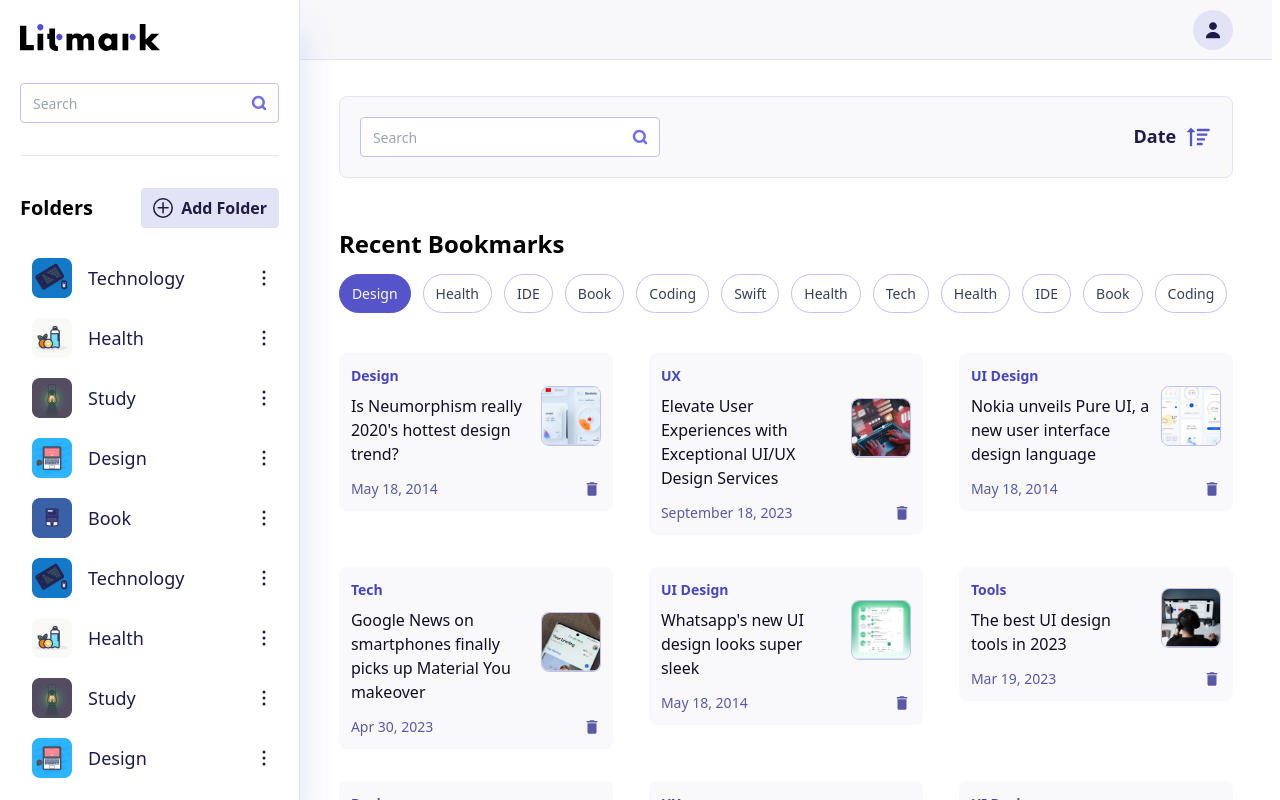
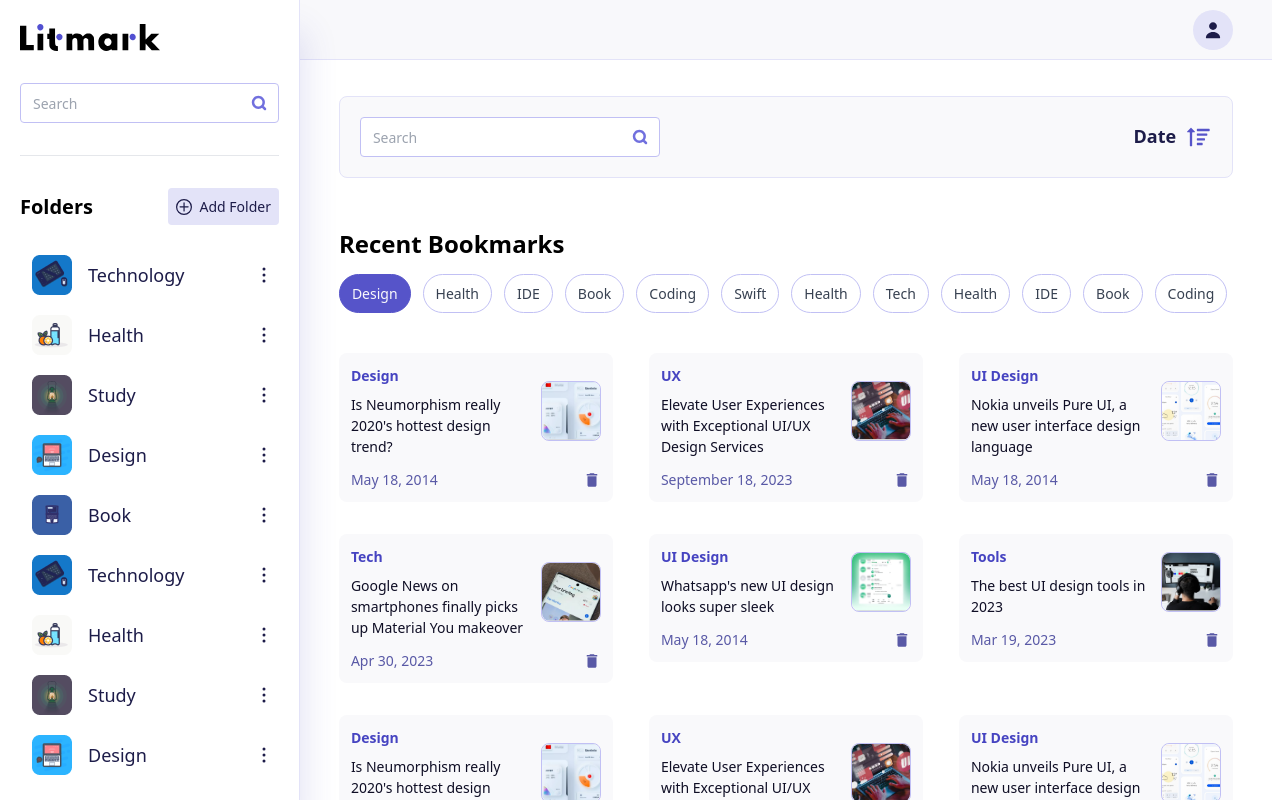
Before and after one commit to abhishek98s/LITMARK_FRONTEND, an Angular app in the folder Client/: page /top in a window 1280 px wide. Shown: the top 800 px of the page. Built offline with nearby package versions, Linux system fonts and the light colour scheme.

Commit message:
some changes

```diff
--- a/Client/src/app/Shared/add-folder/add-folder.component.html
+++ b/Client/src/app/Shared/add-folder/add-folder.component.html
@@ -1,5 +1,5 @@
-<button class="add-folder text-body-md-bold bg-primary-200 rounded-1 text-primary-900">
-    <figure class="w-[20px]">
+<button class="add-folder text-label-md-medium bg-primary-200 rounded-1 text-primary-900">
+    <figure class="w-[16px]">
         <img src="assets/icon/circle-plus.svg">
     </figure>
 
--- a/Client/src/app/Shared/add-folder/add-folder.component.scss
+++ b/Client/src/app/Shared/add-folder/add-folder.component.scss
@@ -4,7 +4,7 @@
     display: inline-flex;
     justify-content: center;
     align-items: center;
-    padding: 8px 12px;
+    padding: 8px;
     gap: 8px;
     position: relative;
     overflow: hidden;
--- a/Client/src/app/Shared/recent-bookmark/recent-bookmark.component.scss
+++ b/Client/src/app/Shared/recent-bookmark/recent-bookmark.component.scss
@@ -14,8 +14,13 @@
         }
 
         .title {
-            line-height: 130%;
+            line-height: 1.5;
             transition: 0.2s;
+            display: block;
+
+            @media only screen and (max-height: 1400px) {
+                font-size: 14px;
+            }
 
             &:hover {
                 text-decoration: underline;
```
